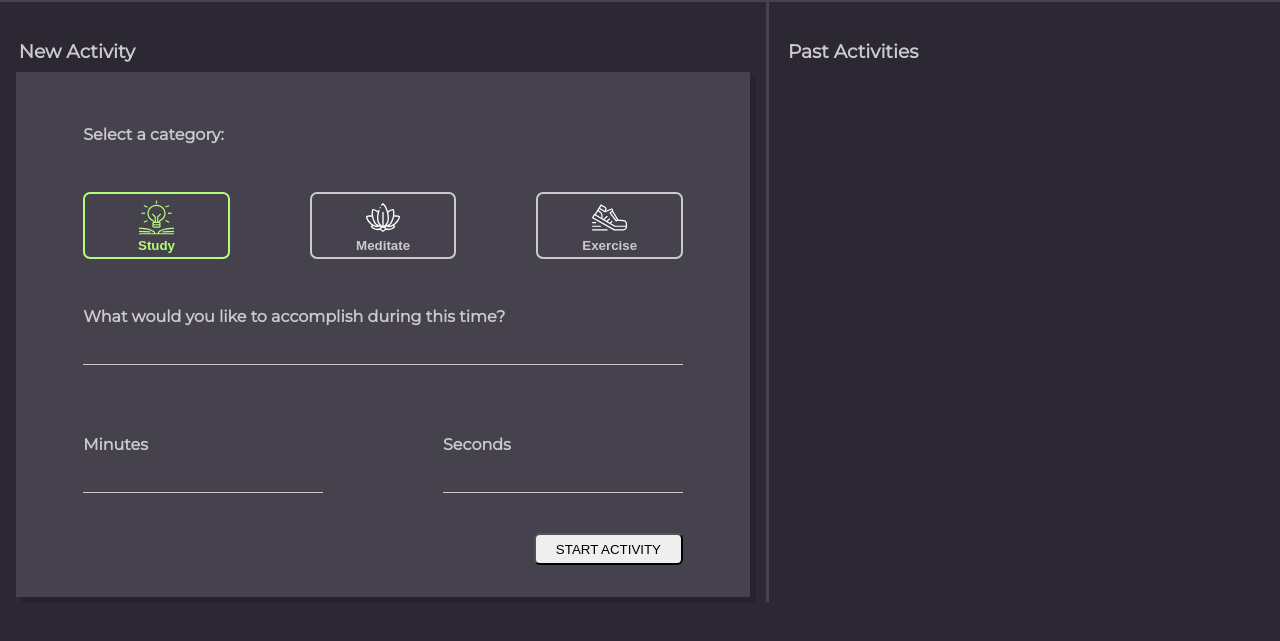
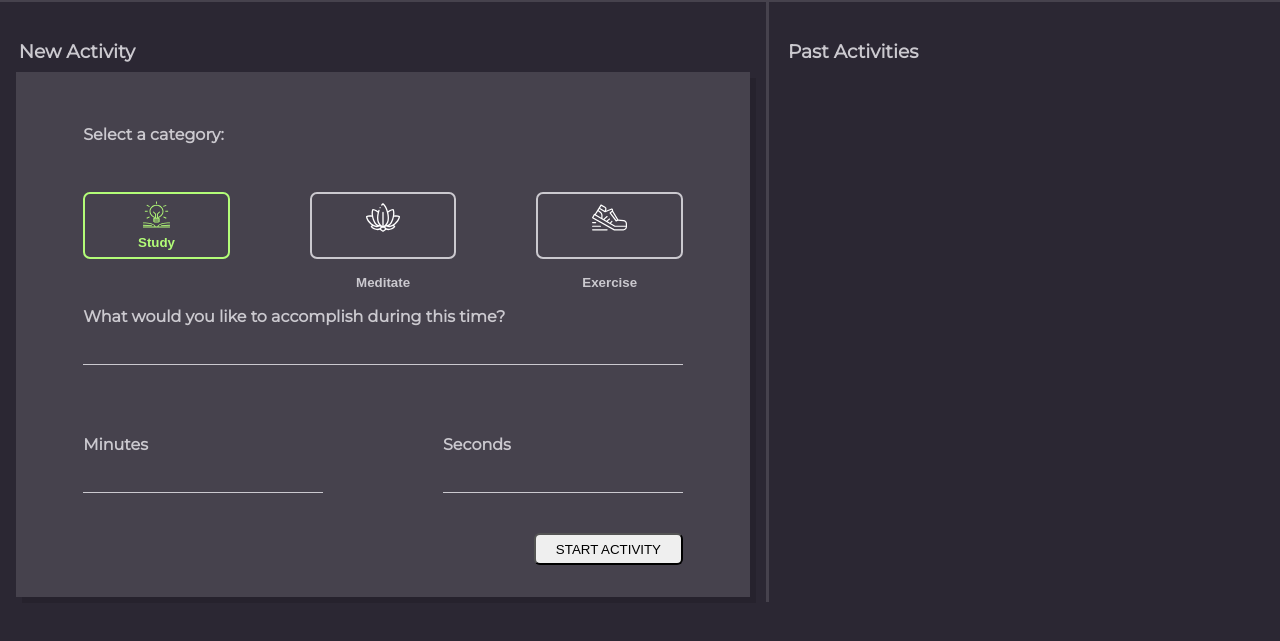
Before and after one commit to saraho1123/Intention-Timer, a plain HTML site: page index.html in a window 1280 px wide. Both pictures are taken after a click on the button "Study". Shown: the part 67-708 px from the top of the page. Drawn offline with Linux system fonts and the light colour scheme.

Commit message:
Change the initial function for the feature use background img instead

```diff
--- a/index.html
+++ b/index.html
@@ -16,12 +16,13 @@
           <h4>Select a category:</h3>
           <article class="categories">
             <button class="study cat-button" type="button" name="button">
-              <img class="study-img cat-img" src="./assets/study.svg" alt="study-image">
-              <img class="study-active-img cat-img hidden" src="./assets/study-active.svg" alt="study-active-image">
+              <!-- <img class="study-img cat-img" src="./assets/study.svg" alt="study-image">
+              <img class="study-active-img cat-img hidden" src="./assets/study-active.svg" alt="study-active-image"> -->
               <h4 class="cat-titles">Study</h4>
             </button>
             <button class="meditate cat-button" type="button" name="button">
               <img class="meditate-img cat-img" src="./assets/meditate.svg" alt="meditate-image">
+              <!-- <img class="meditate-active-img cat-img hidden" src="./assets/meditate-active.svg" alt="meditate-active-image"> -->
               <h4 class="cat-titles">Meditate</h4>
             </button>
             <button class="exercise cat-button" type="button" name="button">
--- a/main.js
+++ b/main.js
@@ -4,14 +4,28 @@
 
 // queryslector for each category button, and event listener
 var studyButton = document.querySelector('.study');
-var studyImg = document.querySelector('.study-img');
-var studyActiveImg = document.querySelector('.study-active-img')
+// var studyImg = document.querySelector('.study-img');
+// var studyActiveImg = document.querySelector('.study-active-img');
+// var meditateButton = document.querySelector('.meditate');
+// var meditateImg = document.querySelector('.meditate-img');
+// var meditateActiveImg = document.querySelector('.meditate-active-img')
 
-studyButton.addEventListener('click', changeColor)
+studyButton.addEventListener('click', changeStudyColor);
+// meditateButton.addEventListener('click', changeMeditateColor);
 // when button is clicked, calls function
 // function: access the HTML elements(class) to change the color of the border, color of the title, image/color of image(different img in Assets)
-function changeColor() {
-    studyButton.classList.toggle('study-active')
-    studyImg.classList.toggle('hidden')
-    studyActiveImg.classList.toggle('hidden')
+
+ function changeColor(button,category) {
+     button.classList.toggle(category);
+//     img.classList.toggle('hidden');
+//     activeImg.classList.toggle('hidden');
 }
+
+ function changeStudyColor() {
+     changeColor(studyButton, 'study-active');
+}
+
+// function changeMeditateColor() {
+//     changeStudyColor()
+//     changeColor(meditateButton, meditateImg, meditateActiveImg, 'meditate-active');
+// }
--- a/styles.css
+++ b/styles.css
@@ -55,9 +55,20 @@ article {
   outline:none;
 }
 
+.study {
+  background: url(assets/study.svg) 4.35em 0.5em/2em no-repeat;
+}
+
 .study-active {
   color:#B3FD78;
   border:#B3FD78 2px solid;
+  outline:none;
+  background: url(assets/study-active.svg) 4.35em 0.5em/2em no-repeat;
+}
+
+.meditate-active {
+  color:#C278FD;
+  border:#C278FD 2px solid;
   outline:none;
 }
 
@@ -80,7 +91,7 @@ article {
 }
 
 .cat-titles {
-  margin: 3px;
+  margin-top: 3em;
 }
 
 input {
```
